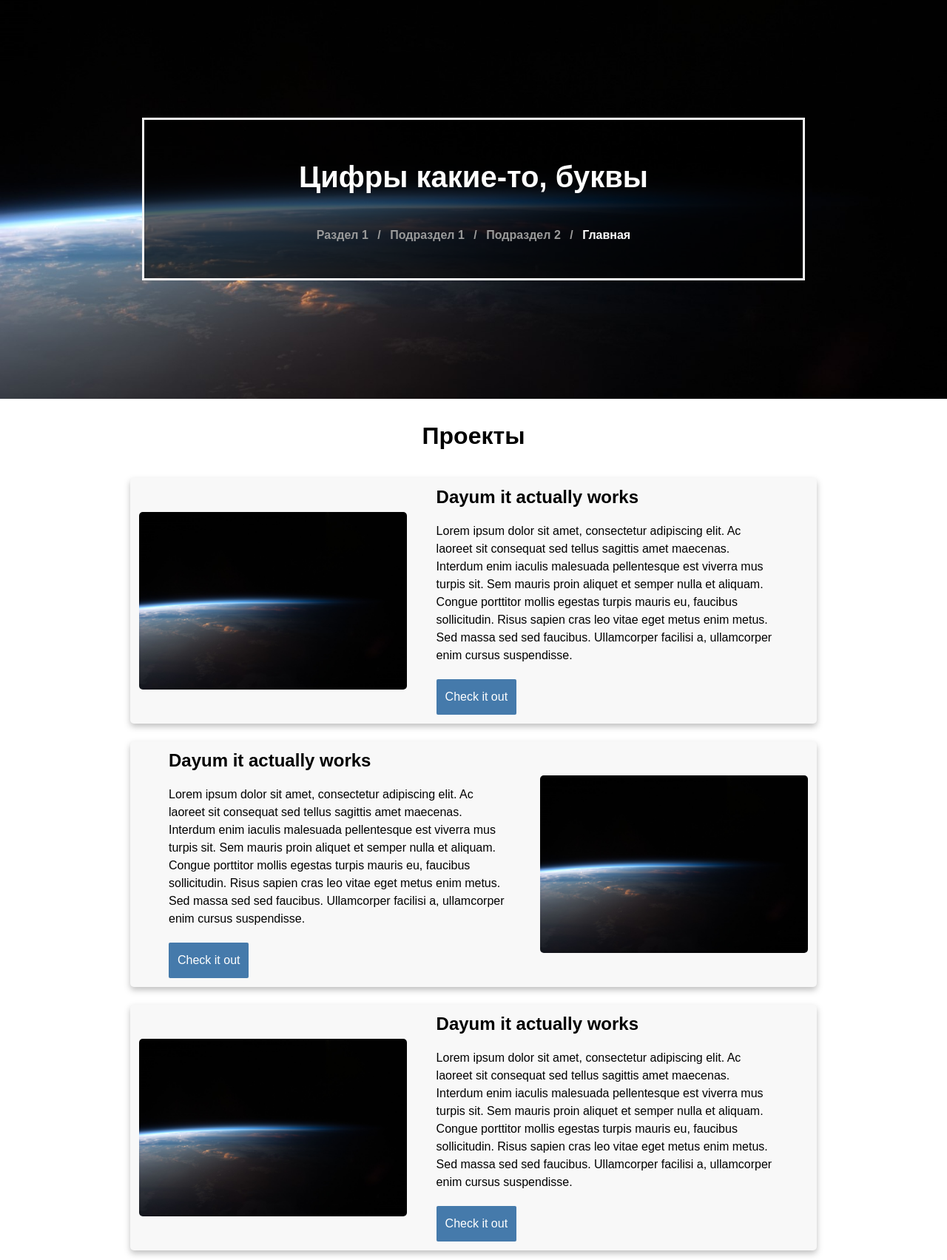
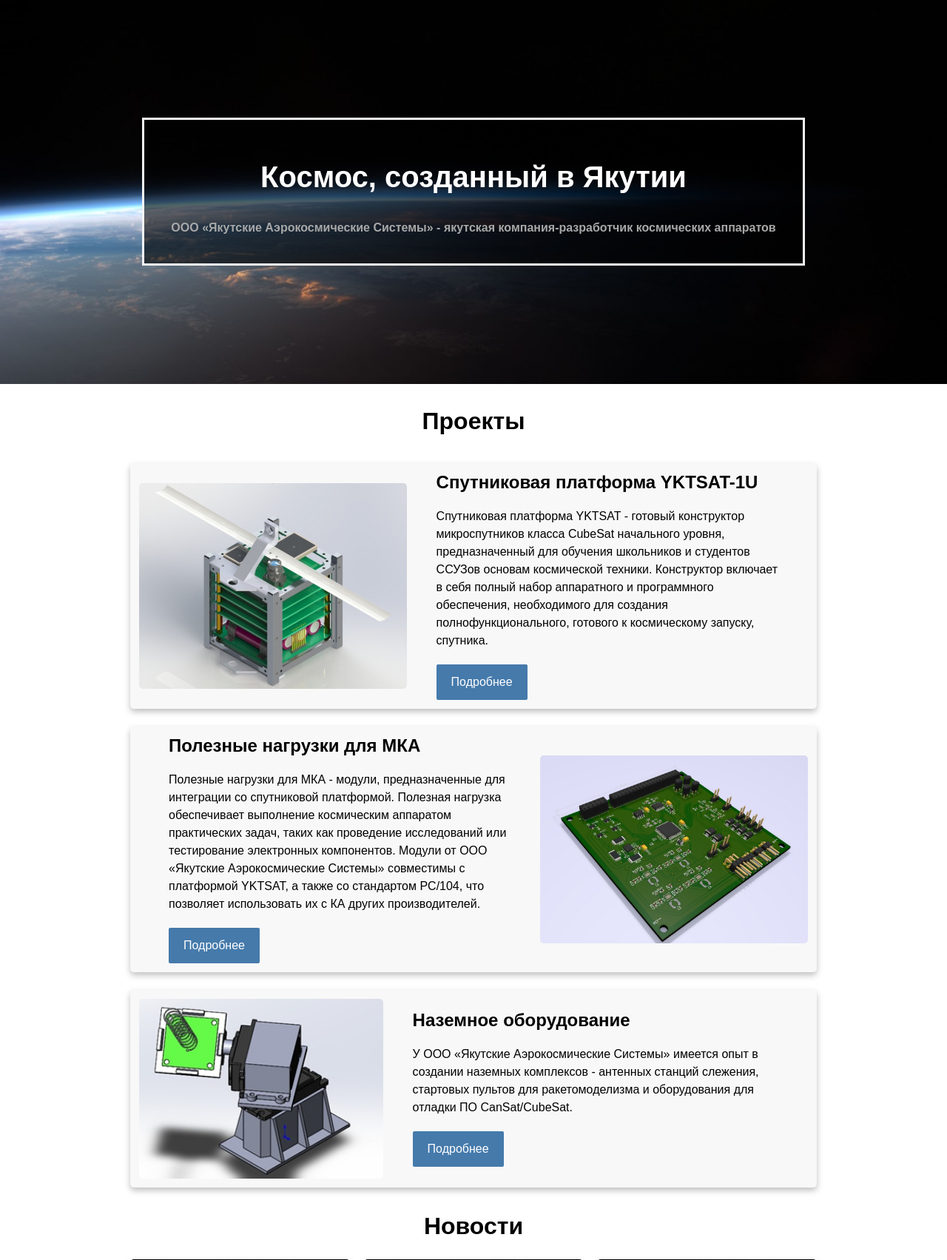
Before and after one commit to cansat-ptl/yktaero-web, a Flask app: page / in a window 1280 px wide. Shown: the part 117-1820 px from the top of the page at 74% size. Run offline with Flask 2, Linux system fonts and the light colour scheme.

Commit message:
Main page gigacringe

```diff
--- a/app/pages.py
+++ b/app/pages.py
@@ -12,3 +12,7 @@ def str2bool(v):
 @app.route('/')
 def index():
     return render_template('index.html')
+
+@app.route('/news')
+def news():
+    return render_template('news.html')
--- a/app/static/css/base.css
+++ b/app/static/css/base.css
@@ -82,6 +82,10 @@ body {
 .header h1 {
 	font-size: 40px;
 	text-align: none;
+}
+
+.header p{
+	color: var(--color-gray-4);
 }
 
 .header-background-text {
@@ -367,7 +371,7 @@ ul.breadcrumb li a:hover {
 .button {
 	border-radius: 2px;
 	background: #457aab;
-	padding: 12px;
+	padding: 12px 20px;
 	text-align: center;
 	text-decoration: none;
 	color: white;
@@ -416,7 +420,7 @@ input[type=submit]:hover {
 	display: flex;
 	flex-direction: column;
 	align-items: center;
-	justify-content: center;
+	justify-content: start;
 	border-radius: 5px;
 	filter: drop-shadow(0px 4px 4px rgba(0, 0, 0, 0.25));
 	background: #f8f8f8;
--- a/app/templates/base.html
+++ b/app/templates/base.html
@@ -19,19 +19,19 @@
 		<script type="text/javascript" src="{{ url_for('static', filename='./src/base.js') }}"></script>
 		<div class="navbar">
 			<div class="align-center">
-				<button class="navbar-logo-btn">
+				<button class="navbar-logo-btn" onclick="location.href='/'">
 					<img src="{{ url_for('static', filename='./img/logo.svg') }}" class="navbar-logo-img" />
 				</button>
-				<a href="#home">Контакты</a>
-				<a href="#news">Новости</a>
+				<a href="contacts">Контакты</a>
+				<a href="news">Новости</a>
 				<div class="dropdown">
 					<button class="dropdown-btn" onclick="menu_showDropdown(this, 'about-dropdown')">
 						О нас
 						<i class="icons-arrow icons-arrow-down"></i>
 					</button>
 					<div class="dropdown-content" id="about-dropdown">
-						<a href="#">Сотрудники</a>
-						<a href="#">Партнеры</a>
+						<a href="about/staff">Сотрудники</a>
+						<a href="about/partners">Партнеры</a>
 					</div>
 				</div>
 				<div class="dropdown">
@@ -40,10 +40,10 @@
 						<i class="icons-arrow icons-arrow-down"></i>
 					</button>
 					<div class="dropdown-content" id="projects-dropdown">
-						<a href="#">Образовательная платформа "YKTSAT"</a>
-						<a href="#">Полезные нагрузки для МКА</a>
-						<a href="#">Наземные комплексы</a>
-						<a href="#">Любительские ракеты-носители</a>
+						<a href="projects/yktsat">Образовательная платформа "YKTSAT"</a>
+						<a href="projects/payloads">Полезные нагрузки для МКА</a>
+						<a href="projects/ground-equipment">Наземные комплексы</a>
+						<a href="projects/sounding-rockets">Любительские ракеты-носители</a>
 					</div>
 				</div>
 			</div>
@@ -88,10 +88,9 @@
 				</div>
 				<div class="footer-content">
 					<h2>Ресурсы для разработчиков:</h2>
-					<a href="#">GitLab</a>
-					<p>Сюда надо иконки сделать</p>
+					<a href="https://git.yktaero.space">GitLab</a>
 					<h2>Социальные сети:</h2>
-					<p>Пусто ахахахаха</p>
+					<p>Тут пока ничего нет</p>
 				</div>
 			</div>
 		</div>
--- a/app/templates/index.html
+++ b/app/templates/index.html
@@ -3,98 +3,94 @@
 
 <div class="header header-background-image">
 	<div class="align-center header-background-text">
-		<h1>Цифры какие-то, буквы</h1>
-		<ul class="breadcrumb">
+		<h1>Космос, созданный в Якутии</h1>
+		<!--<ul class="breadcrumb">
 			<li><a href="#">Раздел 1</a></li>
 			<li><a href="#">Подраздел 1</a></li>
 			<li><a href="#">Подраздел 2</a></li>
 			<li>Главная</li>
-		</ul>
+		</ul>-->
+		<p>ООО «Якутские Аэрокосмические Системы» - якутская компания-разработчик космических аппаратов</p>
 	</div>
 </div>
 <div class="container">
-	<h1 class="align-center" style="margin-top: 16px;">Проекты</h1>
+	<h1 class="align-center" style="margin-top: 16px">Проекты</h1>
 	<div class="container-flex flex-col">
 		<div class="project-card">
-			<img src="{{ url_for('static', filename='./img/test.jpg') }}" class="card-image card-image-odd" />
+			<img src="{{ url_for('static', filename='./img/cubesat1.png') }}" class="card-image card-image-odd" />
 			<div class="card-content">
-				<div class="card-header">Dayum it actually works</div>
+				<div class="card-header">Спутниковая платформа YKTSAT-1U</div>
 				<div class="card-text">
-					Lorem ipsum dolor sit amet, consectetur adipiscing elit. Ac laoreet sit consequat sed tellus
-					sagittis amet maecenas. Interdum enim iaculis malesuada pellentesque est viverra mus turpis sit. Sem
-					mauris proin aliquet et semper nulla et aliquam. Congue porttitor mollis egestas turpis mauris eu,
-					faucibus sollicitudin. Risus sapien cras leo vitae eget metus enim metus. Sed massa sed sed
-					faucibus. Ullamcorper facilisi a, ullamcorper enim cursus suspendisse.
+					Спутниковая платформа YKTSAT - готовый конструктор микроспутников класса CubeSat начального уровня,
+					предназначенный для обучения школьников и студентов ССУЗов основам космической техники. Конструктор
+					включает в себя полный набор аппаратного и программного обеспечения, необходимого для создания
+					полнофункционального, готового к космическому запуску, спутника.
 				</div>
-				<a href="#" class="button">Check it out</a>
+				<a href="#" class="button">Подробнее</a>
 			</div>
 		</div>
 		<div class="project-card">
-			<img src="{{ url_for('static', filename='./img/test.jpg') }}" class="card-image card-image-even" />
+			<img src="{{ url_for('static', filename='./img/payload1.jpg') }}" class="card-image card-image-even" />
 			<div class="card-content">
-				<div class="card-header">Dayum it actually works</div>
+				<div class="card-header">Полезные нагрузки для МКА</div>
 				<div class="card-text">
-					Lorem ipsum dolor sit amet, consectetur adipiscing elit. Ac laoreet sit consequat sed tellus
-					sagittis amet maecenas. Interdum enim iaculis malesuada pellentesque est viverra mus turpis sit. Sem
-					mauris proin aliquet et semper nulla et aliquam. Congue porttitor mollis egestas turpis mauris eu,
-					faucibus sollicitudin. Risus sapien cras leo vitae eget metus enim metus. Sed massa sed sed
-					faucibus. Ullamcorper facilisi a, ullamcorper enim cursus suspendisse.
+					Полезные нагрузки для МКА - модули, предназначенные для интеграции со спутниковой платформой.
+					Полезная нагрузка обеспечивает выполнение космическим аппаратом практических задач, таких как
+					проведение исследований или тестирование электронных компонентов. Модули от ООО «Якутские
+					Аэрокосмические Системы» совместимы с платформой YKTSAT, а также со стандартом PC/104, что позволяет
+					использовать их с КА других производителей.
 				</div>
-				<a href="#" class="button">Check it out</a>
+				<a href="#" class="button">Подробнее</a>
 			</div>
 		</div>
 		<div class="project-card">
-			<img src="{{ url_for('static', filename='./img/test.jpg') }}" class="card-image card-image-odd" />
+			<img src="{{ url_for('static', filename='./img/ground1.png') }}" class="card-image card-image-odd" />
 			<div class="card-content">
-				<div class="card-header">Dayum it actually works</div>
+				<div class="card-header">Наземное оборудование</div>
 				<div class="card-text">
-					Lorem ipsum dolor sit amet, consectetur adipiscing elit. Ac laoreet sit consequat sed tellus
-					sagittis amet maecenas. Interdum enim iaculis malesuada pellentesque est viverra mus turpis sit. Sem
-					mauris proin aliquet et semper nulla et aliquam. Congue porttitor mollis egestas turpis mauris eu,
-					faucibus sollicitudin. Risus sapien cras leo vitae eget metus enim metus. Sed massa sed sed
-					faucibus. Ullamcorper facilisi a, ullamcorper enim cursus suspendisse.
+					У ООО «Якутские Аэрокосмические Системы» имеется опыт в создании наземных комплексов - антенных
+					станций слежения, стартовых пультов для ракетомоделизма и оборудования для отладки ПО
+					CanSat/CubeSat.
 				</div>
-				<a href="#" class="button">Check it out</a>
+				<a href="#" class="button">Подробнее</a>
 			</div>
 		</div>
 	</div>
-	<h1 class="align-center" style="margin-top: 16px;">Новости</h1>
+	<h1 class="align-center" style="margin-top: 16px">Новости</h1>
 	<div class="container-flex flex-row">
 		<div class="card">
 			<img src="{{ url_for('static', filename='./img/test.jpg') }}" class="card-image" />
-			<div class="card-header">Dayum it actually works</div>
-			<div class="card-text">aaaaaaaaaaaa aaaa a aaaaa</div>
-			<a href="#" class="button">Check it out</a>
+			<div class="card-header">Сайт работает</div>
+			<div class="card-text">1234</div>
+			<a href="#" class="button">Читать далее</a>
 		</div>
 		<div class="card">
 			<img src="{{ url_for('static', filename='./img/test.jpg') }}" class="card-image" />
-			<div class="card-header">Dayum it actually works</div>
-			<div class="card-text">aaaaaaaaaaaa aaaa a aaaaa</div>
-			<a href="#" class="button">Check it out</a>
+			<div class="card-header">Резиденство в Технопарке «Якутия»</div>
+			<div class="card-text">С 9 июня 2021 года ООО «Якутские Аэрокосмические Системы» является резидентом ГАУ РС(Я) «Технопарк Якутия»</div>
+			<a href="#" class="button">Читать далее</a>
 		</div>
 		<div class="card">
 			<img src="{{ url_for('static', filename='./img/test.jpg') }}" class="card-image" />
-			<div class="card-header">Dayum it actually works</div>
-			<div class="card-text">aaaaaaaaaaaa aaaa a aaaaa</div>
-			<a href="#" class="button">Check it out</a>
+			<div class="card-header">Грант УМНИК-2020</div>
+			<div class="card-text">
+				С 25 по 27 мая состоялся полуфинал конкурса «УМНИК-2020» Фонда содействия инновациям.
+			</div>
+			<a href="#" class="button">Читать далее</a>
 		</div>
 	</div>
-	<div class="spacer news-button" style="text-align: center;">
-		<a href="#" class="button button-large">Check it out</a>
+	<div class="spacer news-button" style="text-align: center">
+		<a href="#" class="button button-large">Все новости</a>
 	</div>
 	<div class="about-org">
 		<div class="project-card">
-			<img src="{{ url_for('static', filename='./img/test.jpg') }}" class="card-image card-image-odd" />
+			<img src="{{ url_for('static', filename='./img/about.jpg') }}" class="card-image card-image-odd" />
 			<div class="card-content">
 				<div class="card-header">О компании</div>
 				<div class="card-text">
-					Lorem ipsum dolor sit amet, consectetur adipiscing elit. Ac laoreet sit consequat sed tellus
-					sagittis amet maecenas. Interdum enim iaculis malesuada pellentesque est viverra mus turpis sit. Sem
-					mauris proin aliquet et semper nulla et aliquam. Congue porttitor mollis egestas turpis mauris eu,
-					faucibus sollicitudin. Risus sapien cras leo vitae eget metus enim metus. Sed massa sed sed
-					faucibus. Ullamcorper facilisi a, ullamcorper enim cursus suspendisse.
+					ООО «Якутские Аэрокосмические Системы» - компания-разработчик приборов аэрокосмического назначения, резидент ГАУ РС(Я) «Технопарк Якутия».
 				</div>
-				<a href="#" class="button">Check it out</a>
+				<a href="#" class="button">Подробнее</a>
 			</div>
 		</div>
 	</div>
--- /dev/null
+++ b/app/templates/news.html
@@ -0,0 +1,3 @@
+{% extends "base.html" %} {% block title %}Главная{% endblock %} {% block content %}
+<h1>Тут пока ничего нет</h1>
+{% endblock %}
```
Also changed, not shown: app/static/img/about.jpg (added), app/static/img/cubesat1.png (added), app/static/img/ground1.png (added), app/static/img/payload1.jpg (added).
